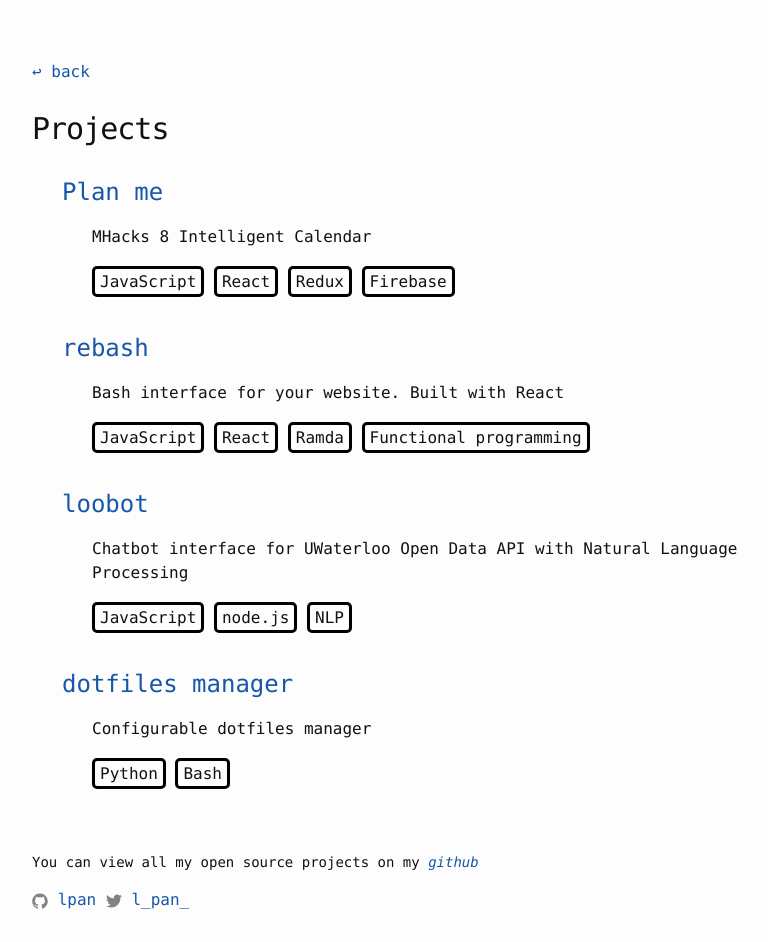
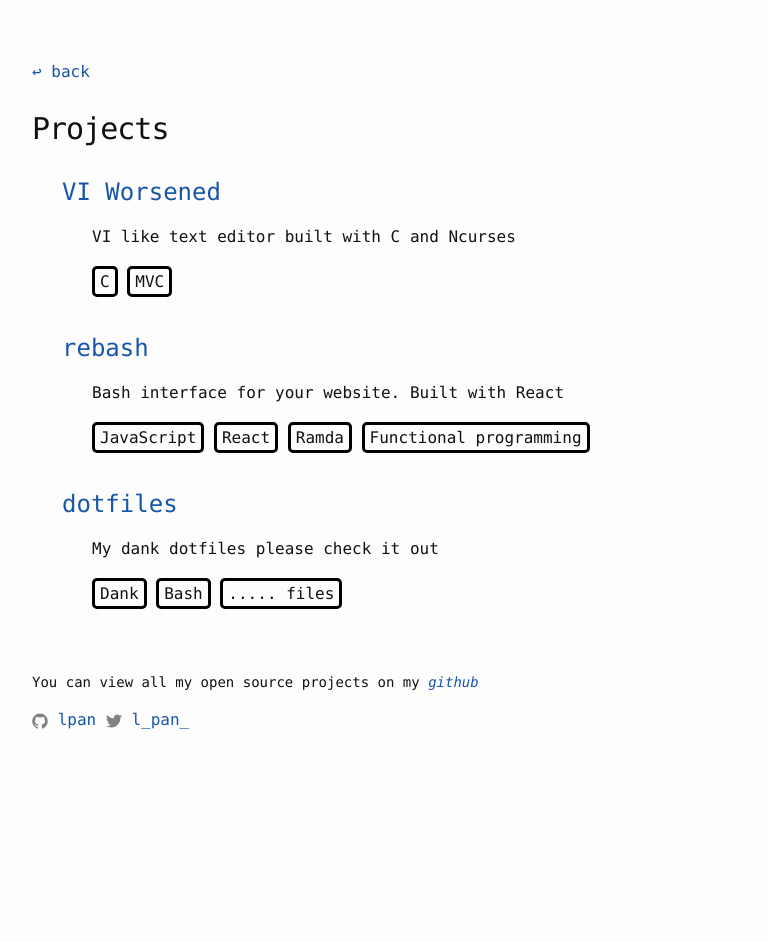
Before and after one commit to lpan/lpan.github.io, a Jekyll site: the page built from projects.html, in a window 1280 px wide. Shown: the whole page, without its empty margins (238-1006 px from the left). Built offline with Jekyll 4.4.1, drawn with Linux system fonts in a browser that asks for light colours; after the commit the page ends 900 px from its top, so only the background shows below that.

Commit message:
less wasted projects

```diff
--- a/_data/projects.yml
+++ b/_data/projects.yml
@@ -1,11 +1,9 @@
-- name: "Plan me"
-  description: "MHacks 8 Intelligent Calendar"
-  link: "https://github.com/DavidSGK/plan-me"
+- name: "VI Worsened"
+  description: "VI like text editor built with C and Ncurses"
+  link: "https://github.com/lpan/viw"
   tags:
-    - "JavaScript"
-    - "React"
-    - "Redux"
-    - "Firebase"
+    - "C"
+    - "MVC"
 
 - name: "rebash"
   description: "Bash interface for your website. Built with React"
@@ -16,17 +14,10 @@
     - "Ramda"
     - "Functional programming"
 
-- name: "loobot"
-  description: "Chatbot interface for UWaterloo Open Data API with Natural Language Processing"
-  link: "https://github.com/lpan/loobot"
-  tags:
-    - "JavaScript"
-    - "node.js"
-    - "NLP"
-
-- name: "dotfiles manager"
-  description: "Configurable dotfiles manager"
+- name: "dotfiles"
+  description: "My dank dotfiles please check it out"
   link: "https://github.com/lpan/dotfiles"
   tags:
-    - "Python"
+    - "Dank"
     - "Bash"
+    - "..... files"
```
